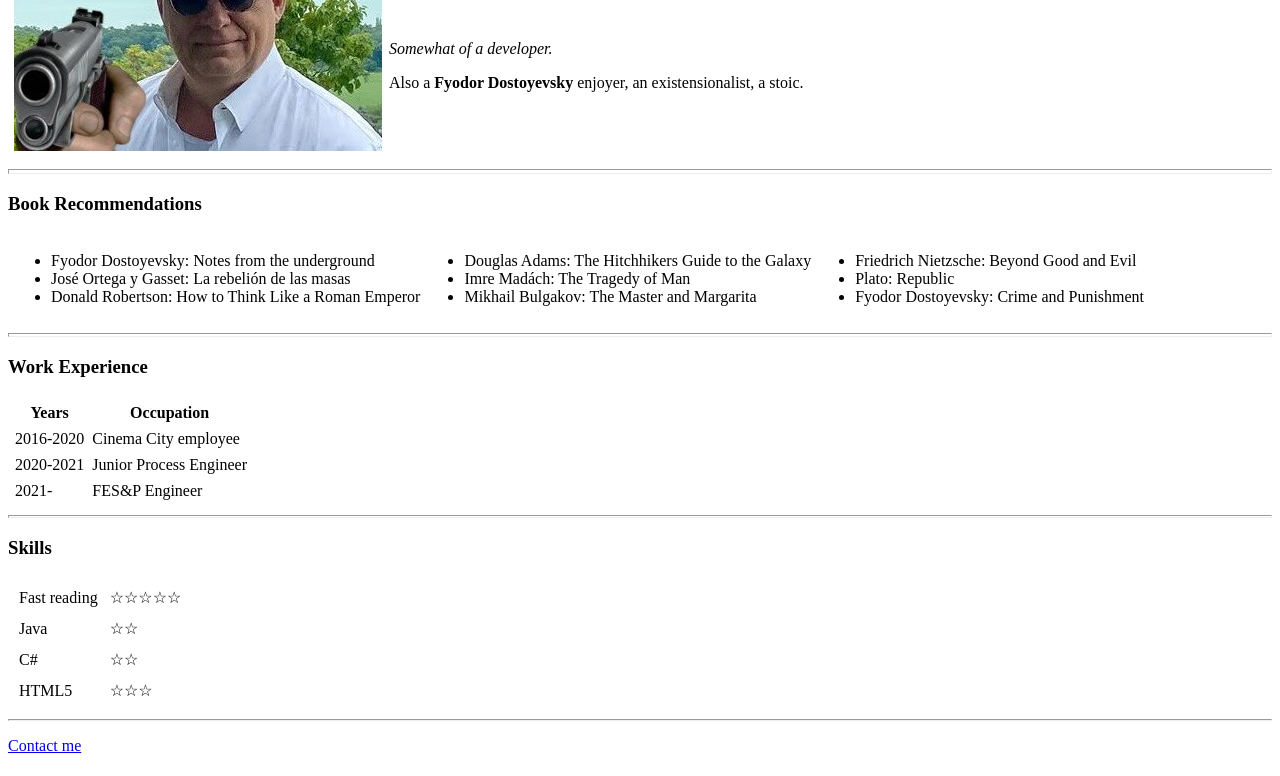
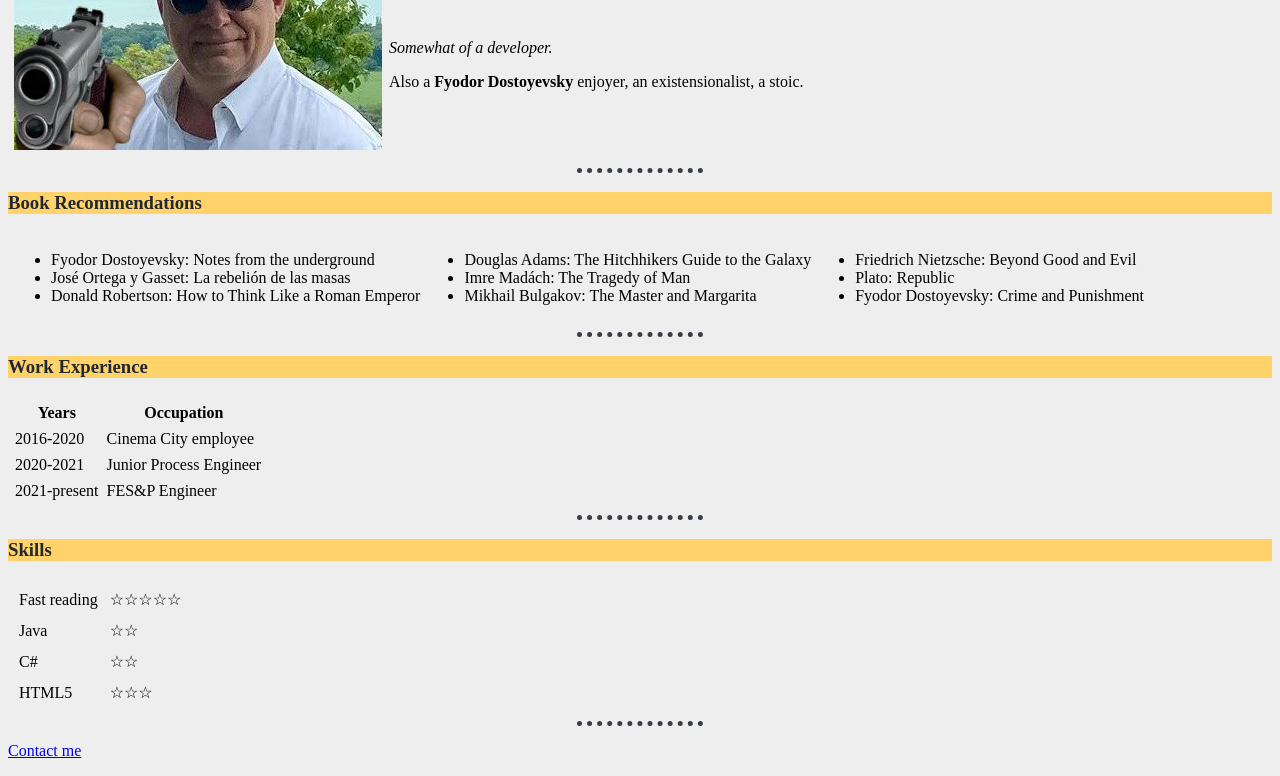
Before and after one commit to norbert-bakk/Curriculum-Vitae, a plain HTML site: page index.html in a window 1280 px wide. Shown: the part 148-924 px from the top of the page. Drawn offline with Linux system fonts and the light colour scheme.

Commit message:
Add files via upload

```diff
--- /dev/null
+++ b/css/styles.css
@@ -0,0 +1,16 @@
+body {
+    background-color: #EEEEEE;
+}
+
+hr {
+    border-style: none;
+    border-top-style: dotted;;
+    border-color: #393E46;
+    border-width: 5px;
+    width: 10%;
+}
+
+h1, h3 {
+    color: #222831;
+    background-color: #FFD369;
+}
--- a/index.html
+++ b/index.html
@@ -1,8 +1,4 @@
 <!DOCTYPE html>
-<!--[if lt IE 7]>      <html class="no-js lt-ie9 lt-ie8 lt-ie7"> <![endif]-->
-<!--[if IE 7]>         <html class="no-js lt-ie9 lt-ie8"> <![endif]-->
-<!--[if IE 8]>         <html class="no-js lt-ie9"> <![endif]-->
-<!--[if gt IE 8]>      <html class="no-js"> <!--<![endif]-->
 <html>
     <head>
         <meta charset="utf-8">
@@ -10,11 +6,11 @@
         <title>CV: Norbert BAKK</title>
         <meta name="description" content="">
         <meta name="viewport" content="width=device-width, initial-scale=1">
-        <link rel="stylesheet" href="">
+        <link rel="stylesheet" href="css/styles.css">
     </head>
     <body>
 
-        <hr size="6">
+        <hr>
         <table cellspacing="5">
             <thead></thead>
             <tbody>
@@ -30,7 +26,7 @@
             <tfoot></tfoot>
         </table>
 
-        <hr size="5">
+        <hr>
         <h3>Book Recommendations</h3>
         <table>
             <thead></thead>
@@ -62,7 +58,7 @@
             <tfoot></tfoot>
         </table>
 
-        <hr size="4">
+        <hr>
         <h3>Work Experience</h3>
         <table cellspacing="6">
             <thead>
@@ -81,14 +77,14 @@
                     <td>Junior Process Engineer</td>
                 </tr>
                 <tr>
-                    <td>2021-</td>
+                    <td>2021-present</td>
                     <td>FES&P Engineer</td>
                 </tr>
             </tbody>
             <tfoot></tfoot>
         </table>
 
-        <hr size="3">
+        <hr>
         <h3>Skills</h3>
         <table cellspacing="10">
             <thead></thead>
@@ -113,7 +109,7 @@
             <tfoot></tfoot>
         </table>
 
-        <hr size="2">
+        <hr>
         <p><a href="contact.html">Contact me</a></p>
 
     </body>
```
Also changed, not shown: contact.html (+3 -5 lines).
